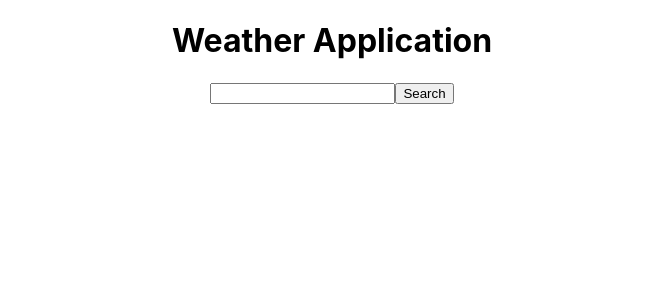
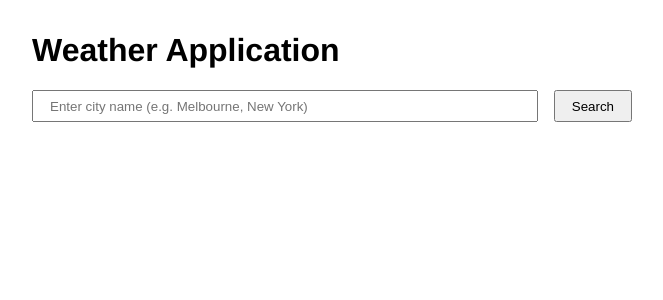
Before and after one commit to smartdev0612/weather-project, a React (Create React App) app: page / in a window 1280 px wide. Shown: the top 300 px of the page, without its empty margins (308-971 px from the left). Built offline with nearby package versions, Linux system fonts and the light colour scheme; what miragejs would draw is missing.

Commit message:
create sub component

```diff
--- a/src/App.css
+++ b/src/App.css
@@ -1,38 +1,4 @@
 .App {
-  text-align: center;
+  width: 600px;
+  margin: 2rem auto;
 }
-
-.App-logo {
-  height: 40vmin;
-  pointer-events: none;
-}
-
-@media (prefers-reduced-motion: no-preference) {
-  .App-logo {
-    animation: App-logo-spin infinite 20s linear;
-  }
-}
-
-.App-header {
-  background-color: #282c34;
-  min-height: 100vh;
-  display: flex;
-  flex-direction: column;
-  align-items: center;
-  justify-content: center;
-  font-size: calc(10px + 2vmin);
-  color: white;
-}
-
-.App-link {
-  color: #61dafb;
-}
-
-@keyframes App-logo-spin {
-  from {
-    transform: rotate(0deg);
-  }
-  to {
-    transform: rotate(360deg);
-  }
-}
--- /dev/null
+++ b/src/Search.css
@@ -0,0 +1,40 @@
+.input-container {
+  display: flex;
+  gap: 1rem;
+  align-items: center;
+}
+
+.input-container input {
+  padding: 0.4rem 1rem;
+  width: 100%;
+}
+
+.input-container button {
+  padding: 0.4rem 1rem;
+}
+
+.search-results {
+  margin: 0.5rem 0;
+  border: 1px solid #efefef;
+}
+
+.search-result {
+  padding: 0.4rem 0.4rem;
+  cursor: pointer;
+  font-size: 0.8rem;
+}
+
+.search-result:hover {
+  background-color: #efefef;
+}
+
+.search-result {
+  display: flex;
+  gap: 1rem;
+  align-items: center;
+}
+
+.search-result .city-location {
+  margin-left: auto;
+  color: #ccc;
+}
--- a/src/Search.tsx
+++ b/src/Search.tsx
@@ -1,4 +1,5 @@
 import React, { useState, ChangeEvent } from 'react'
+import './Search.css'
 import { City } from './types'
 
 const Search = ({ onSelectItem }: { onSelectItem: (city: City) => void }) => {
@@ -25,23 +26,40 @@ const Search = ({ onSelectItem }: { onSelectItem: (city: City) => void }) => {
       })
   }
 
+  const onSelect = (city: City) => {
+    onSelectItem(city)
+    setSearchResults([])
+  }
+
   return (
-    <div>
-      <input type="text" data-testid="search-input" onChange={handleChange} />
+    <div className="search-container">
+      <div className="input-container">
+        <input
+          type="text"
+          data-testid="search-input"
+          onChange={handleChange}
+          placeholder="Enter city name (e.g. Melbourne, New York)"
+        />
         <button data-testid="search-button" onClick={handleClick}>
           Search
         </button>
-
-      <div data-testid="search-results">
+      </div>
+      {searchResults.length > 0 && (
+        <div data-testid="search-results" className="search-results">
           {searchResults.map((city: City) => (
             <div
+              className="search-result"
               key={`${city.lat}-${city.lon}`}
-            onClick={() => onSelectItem(city)}
+              onClick={() => onSelect(city)}
             >
-            {city.name}, {city.lat}, {city.lon}
+              <span className="city-name">{city.name}</span>
+              <span className="city-location">
+                {city.lat}, {city.lon}
+              </span>
             </div>
           ))}
         </div>
+      )}
     </div>
   )
 }
--- a/src/App.tsx
+++ b/src/WeatherApplication.tsx
@@ -8,7 +8,7 @@ if (process.env.NODE_ENV === 'development') {
   createMockServer()
 }
 
-function App() {
+function WeatherApplication() {
   const [selected, setSelected] = useState<City[]>([])
 
   const selectCity = (city: City) => {
@@ -32,4 +32,4 @@ function App() {
   )
 }
 
-export default App
+export default WeatherApplication
--- a/src/index.css
+++ b/src/index.css
@@ -1,8 +1,7 @@
 body {
   margin: 0;
-  font-family: -apple-system, BlinkMacSystemFont, 'Segoe UI', 'Roboto', 'Oxygen',
-    'Ubuntu', 'Cantarell', 'Fira Sans', 'Droid Sans', 'Helvetica Neue',
-    sans-serif;
+  font-family: 'Ubuntu', 'Cantarell', 'Fira Sans', 'Droid Sans',
+    'Helvetica Neue', sans-serif;
   -webkit-font-smoothing: antialiased;
   -moz-osx-font-smoothing: grayscale;
 }
--- a/src/index.tsx
+++ b/src/index.tsx
@@ -1,19 +1,17 @@
-import React from 'react';
-import ReactDOM from 'react-dom/client';
-import './index.css';
-import App from './App';
-import reportWebVitals from './reportWebVitals';
+import React from 'react'
+import ReactDOM from 'react-dom/client'
+import './index.css'
+import WeatherApplication from './WeatherApplication'
+import reportWebVitals from './reportWebVitals'
 
-const root = ReactDOM.createRoot(
-  document.getElementById('root') as HTMLElement
-);
+const root = ReactDOM.createRoot(document.getElementById('root') as HTMLElement)
 root.render(
   <React.StrictMode>
-    <App />
+    <WeatherApplication />
   </React.StrictMode>
-);
+)
 
 // If you want to start measuring performance in your app, pass a function
 // to log results (for example: reportWebVitals(console.log))
 // or send to an analytics endpoint. Learn more: https://bit.ly/CRA-vitals
-reportWebVitals();
+reportWebVitals()
```
Also changed, not shown: test.js (added, +66 -0 lines), 1 other file (tests, documents, lock files or other folders). Lines whose indentation alone changed are shown as unchanged.
